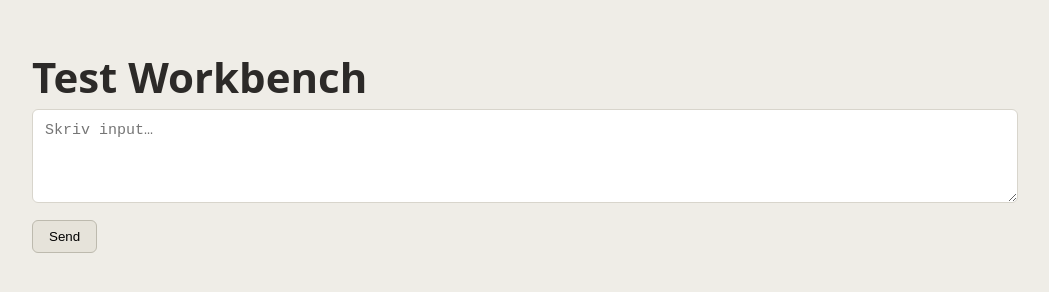
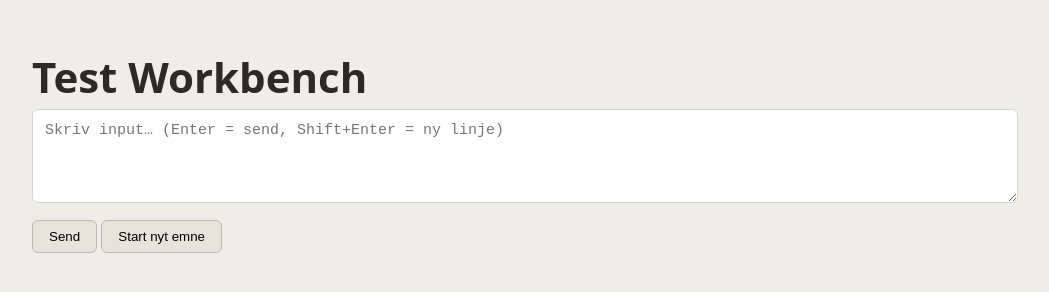
Before and after one commit to janlauridsen/gaarsdal.net-v5, a website: page public/workbench.html in a window 1280 px wide. Shown: the whole page, without its empty margins (128-1177 px from the left). Drawn offline with Linux system fonts and the light colour scheme.

Commit message:
Update workbench.html

```diff
--- a/public/workbench.html
+++ b/public/workbench.html
@@ -10,8 +10,16 @@
 <main class="container">
   <h1 class="text-h1">Test Workbench</h1>
 
-  <textarea id="input" rows="4" placeholder="Skriv input…"></textarea>
-  <button id="send">Send</button>
+  <textarea
+    id="input"
+    rows="4"
+    placeholder="Skriv input… (Enter = send, Shift+Enter = ny linje)"
+  ></textarea>
+
+  <div class="actions">
+    <button id="send">Send</button>
+    <button id="reset" class="secondary hidden">Start nyt emne</button>
+  </div>
 
   <section id="responses"></section>
 </main>
```
